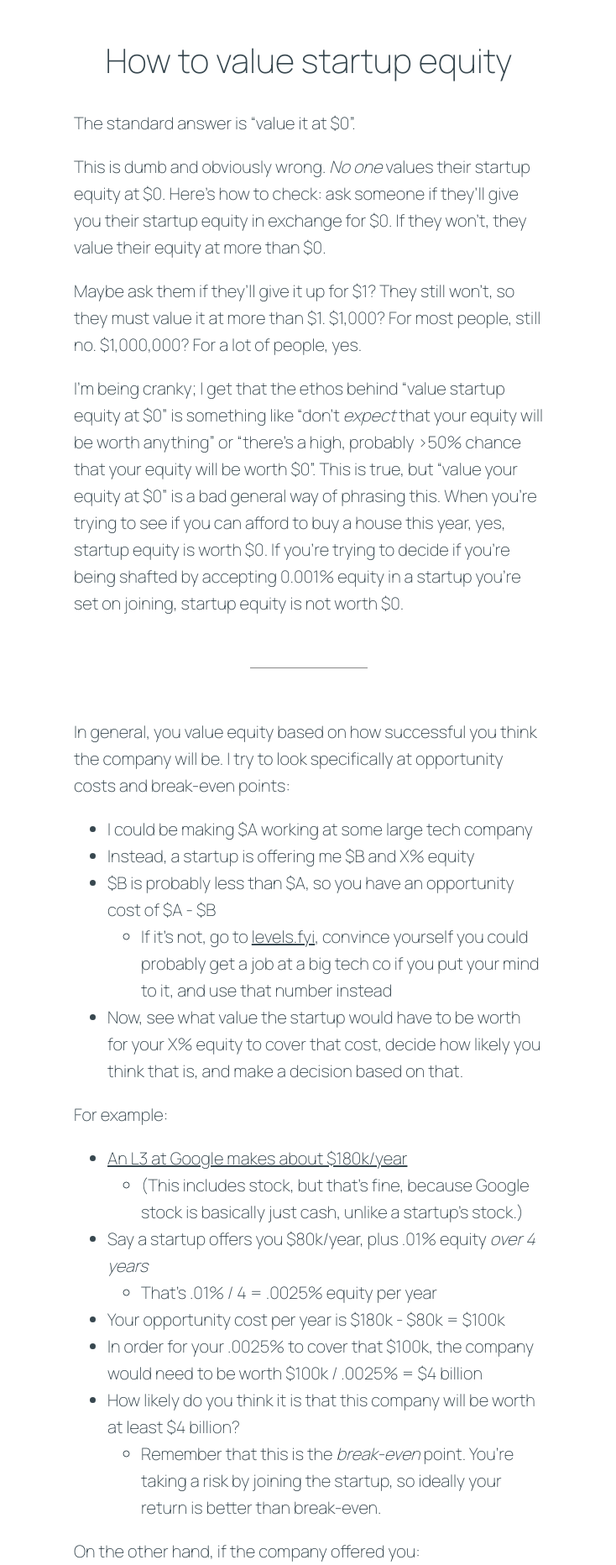
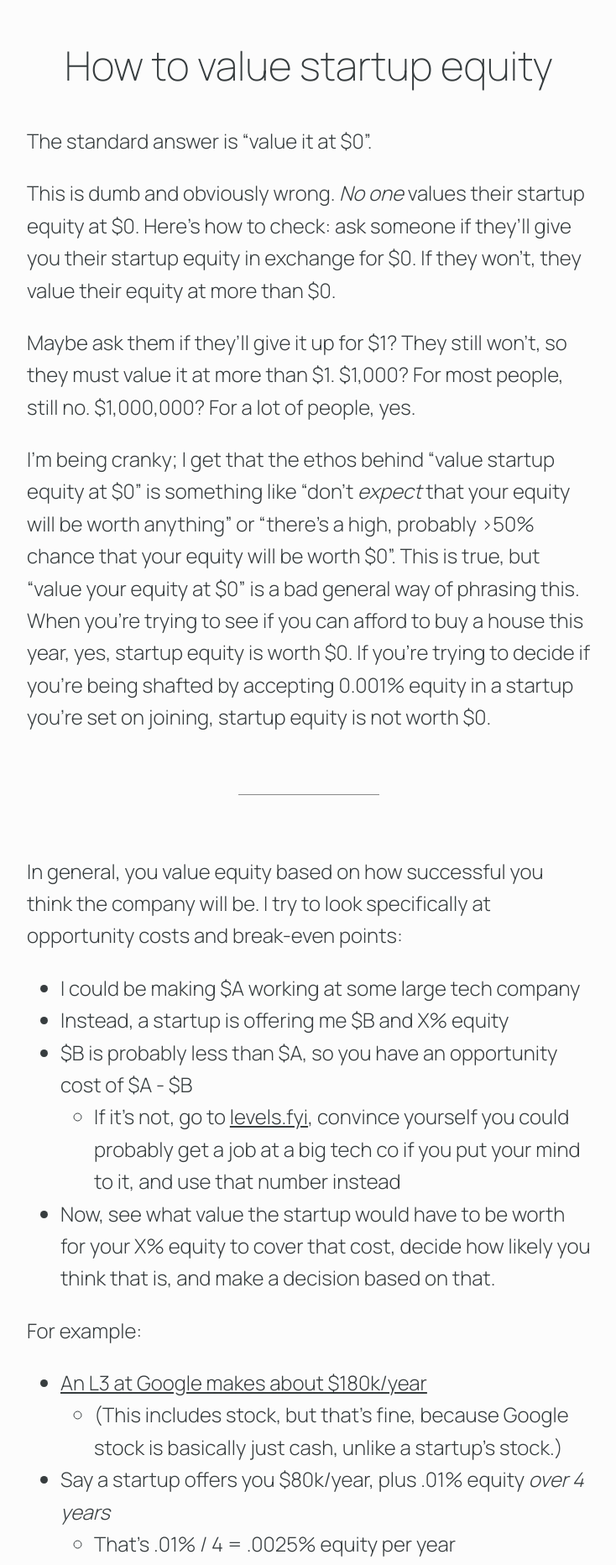
Before and after one commit to AlecBenzer/alecbenzer.github.com, a Jekyll site: the page built from _posts/2020-04-29-how-to-value-startup-equity.md, in a window 1280 px wide. Shown: the top 1864 px of the page at 84% size, without its empty margins (272-1006 px from the left). Built offline with Jekyll 4.4.1, drawn with Linux system fonts in a browser that asks for light colours; nearby versions of some CDN libraries.

Commit message:
color/size tweaks

```diff
--- a/_includes/head.html
+++ b/_includes/head.html
@@ -14,7 +14,7 @@
     gtag("config", "UA-41253152-2");
   </script>
   <link
-    href="https://fonts.googleapis.com/css2?family=Manrope:wght@200;250;500&display=swap"
+    href="https://fonts.googleapis.com/css2?family=Manrope:wght@200;300;500&display=swap"
     rel="stylesheet"
   />
   <script
--- a/css/style.scss
+++ b/css/style.scss
@@ -8,12 +8,16 @@ $fa-font-path: "../fontawesome/webfonts";
 @import "./fontawesome/scss/brands.scss";
 @import "./fontawesome/scss/icons.scss";
 
+html {
+  background-color: rgb(252, 252, 252);
+}
+
 body {
   font-family: "Manrope", system-ui, sans-serif;
-  font-weight: 250;
+  font-weight: 300;
   max-width: 28em;
   line-height: 1.6;
-  font-size: 20px;
+  font-size: 1.5em;
 }
 
 strong {
@@ -27,13 +31,13 @@ h4 {
   font-weight: 200;
 }
 
-@media only screen and (max-width: 600px) {
+@media only screen and (max-width: 650px) {
   body {
-    font-size: 5.2vw;
+    font-size: 1.7em;
   }
 }
 
-$body-color: #37474f;
+$body-color: #373d3f;
 
 body {
   margin: 40px auto;
@@ -128,12 +132,13 @@ a:hover {
 .info {
   background-color: rgb(239, 244, 255);
   padding: 25px;
+  font-size: 85%;
 
   &:before {
     @extend %fa-icon;
     @extend .fas;
 
     content: fa-content($fa-var-info-circle);
-    padding-right: 10px;
+    padding-right: 15px;
   }
 }
```
